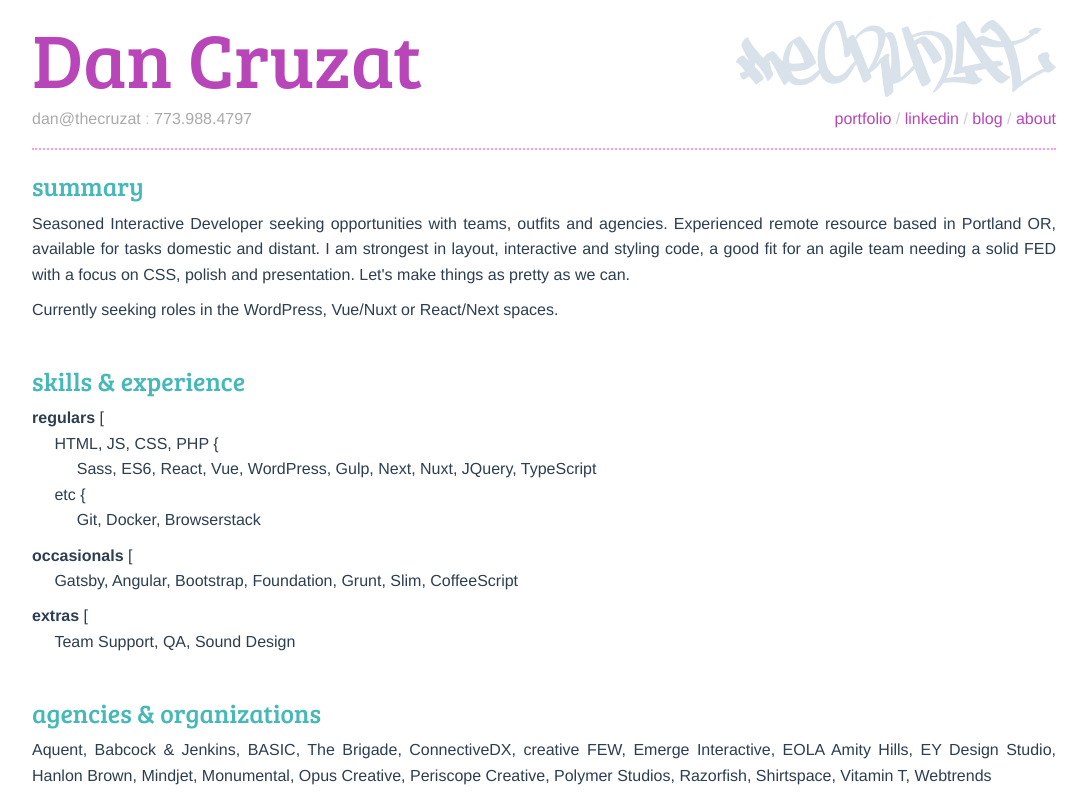
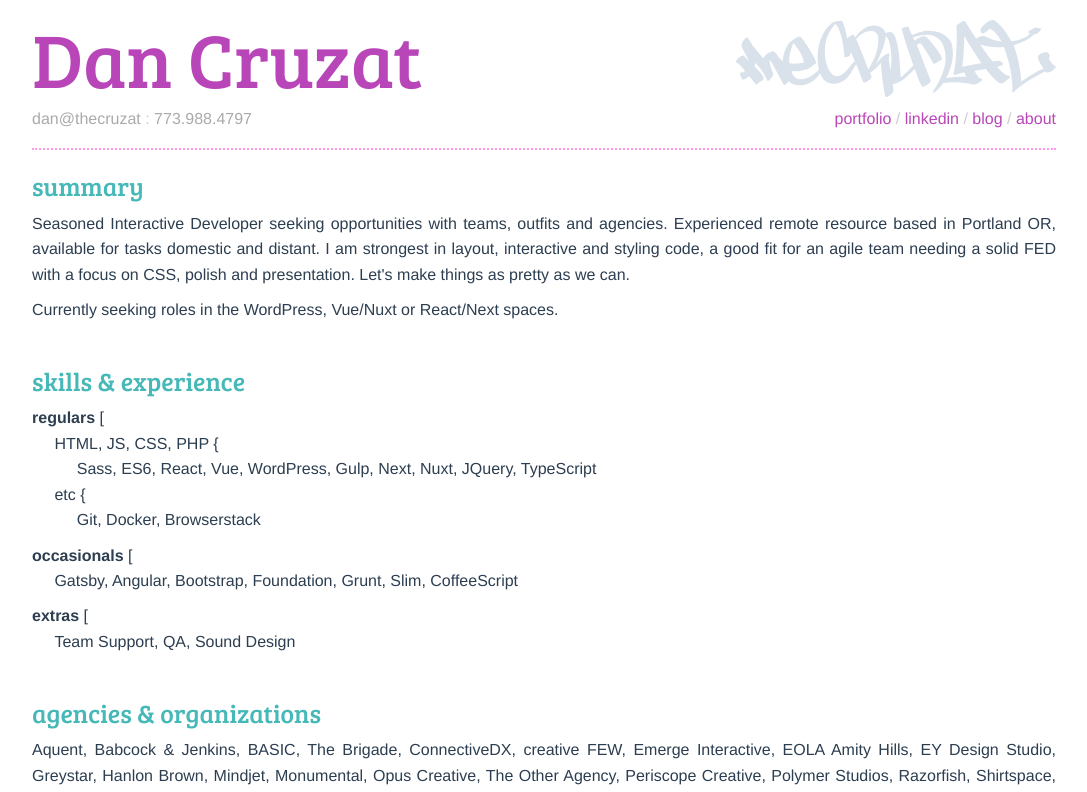
Before and after one commit to TheCruzat/BBC-5-Nuxt, a Nuxt app: page /resume in a window 1280 px wide. Shown: the top 792 px of the page, without its empty margins (96-1183 px from the left). Built offline with nearby package versions, Linux system fonts and the light colour scheme.

Commit message:
add orgs

```diff
--- a/content/resOrgs.vue
+++ b/content/resOrgs.vue
@@ -1,6 +1,6 @@
 <template>
   <div class="orgs">
-    <p>Aquent, Babcock & Jenkins, BASIC, The Brigade, ConnectiveDX, creative FEW, Emerge Interactive, EOLA Amity Hills, EY Design Studio, Hanlon Brown, Mindjet, Monumental, Opus Creative, Periscope Creative, Polymer Studios, Razorfish, Shirtspace, Vitamin T, Webtrends</p>
+    <p>Aquent, Babcock & Jenkins, BASIC, The Brigade, ConnectiveDX, creative FEW, Emerge Interactive, EOLA Amity Hills, EY Design Studio, Greystar, Hanlon Brown, Mindjet, Monumental, Opus Creative, The Other Agency, Periscope Creative, Polymer Studios, Razorfish, Shirtspace, Vitamin T, Webtrends</p>
   </div>
 </template>
 
```
